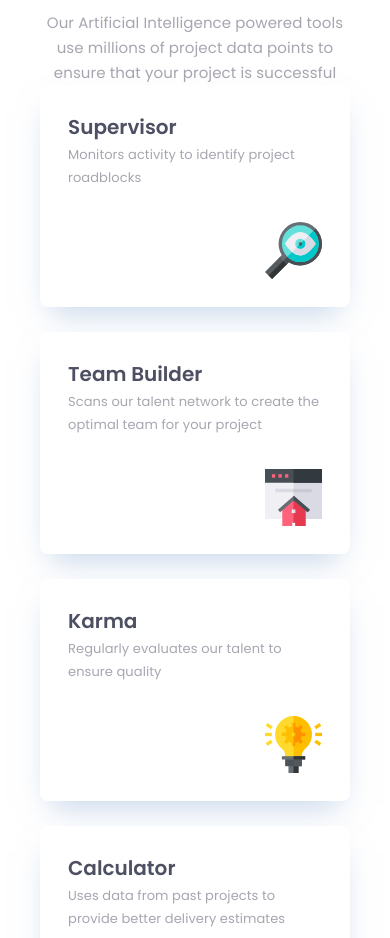
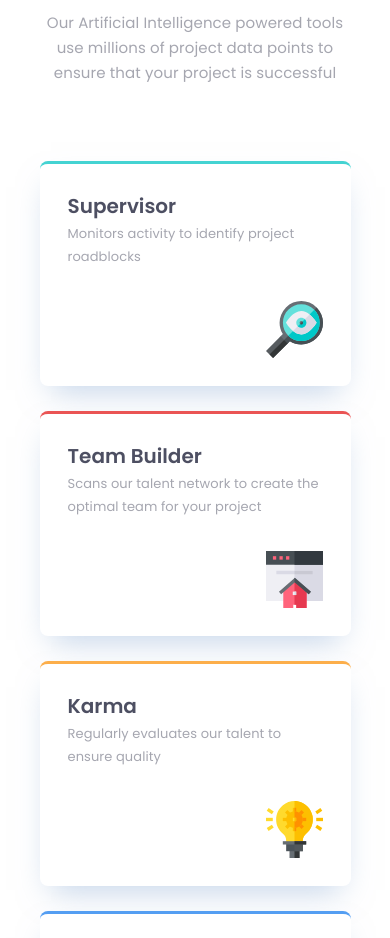
Before and after one commit to Mariam-Mantidze/Four-card-feature-section, a plain HTML site: page index.html in a window 390 px wide. Shown: the part 158-1096 px from the top of the page. Drawn offline with Linux system fonts and the light colour scheme.

Commit message:
refactor mobile

```diff
--- a/index.html
+++ b/index.html
@@ -22,6 +22,7 @@
       </p>
     </header>
 
+    <main>
       <div id="card-section">
         <div class="card aqua">
           <h2 class="title">Supervisor</h2>
@@ -149,7 +150,9 @@
             <path
               d="M20.1504 41.8594H36.8496V50.209H20.1504V41.8594Z"
               fill="#4C545A" />
-          <path d="M28.5 41.8594H36.8496V50.209H28.5V41.8594Z" fill="#52585C" />
+            <path
+              d="M28.5 41.8594H36.8496V50.209H28.5V41.8594Z"
+              fill="#52585C" />
             <path
               d="M40.089 32.7083C38.0186 34.4117 36.8496 36.8161 36.8496 39.321V41.8594H20.1504V39.321C20.1504 36.7826 19.048 34.4117 17.2115 32.9753C12.7027 29.4685 10.1309 24.1917 10.1309 18.4805C10.1309 12.9362 12.6023 7.72643 16.911 4.21916C20.2174 1.54729 24.2582 0 28.5 0C29.8025 0 31.1384 0.133507 32.4408 0.400955C39.655 1.90388 45.3327 7.92648 46.6021 15.2411C47.7376 21.9208 45.3327 28.4665 40.089 32.7083Z"
               fill="#FFDA2D" />
@@ -190,7 +193,9 @@
             <path
               d="M2.59622 29.8895L0.743652 27.1106L5.86475 23.7708L7.71732 26.5496L2.59622 29.8895Z"
               fill="#FFDA2D" />
-          <path d="M50.209 16.8105H57V20.1504H50.209V16.8105Z" fill="#FDBF00" />
+            <path
+              d="M50.209 16.8105H57V20.1504H50.209V16.8105Z"
+              fill="#FDBF00" />
             <path
               d="M54.4038 29.8895L49.2827 26.5496L51.1353 23.7708L56.2564 27.1106L54.4038 29.8895Z"
               fill="#FDBF00" />
@@ -275,5 +280,6 @@
           </svg>
         </div>
       </div>
+    </main>
   </body>
 </html>
--- a/styles.css
+++ b/styles.css
@@ -7,7 +7,6 @@
 body {
   font-family: "Poppins", sans-serif;
   height: 100vh;
-  padding: 85px 40px 78px;
 }
 
 p,
@@ -22,6 +21,14 @@ header {
   flex-direction: column;
   align-items: center;
   text-align: center;
+  padding-top: 85px;
+}
+
+main {
+  display: flex;
+  flex-direction: column;
+  align-items: center;
+  padding: 0px 30px 78px;
 }
 
 header h2 {
@@ -54,9 +61,11 @@ header p {
   display: flex;
   flex-direction: column;
   gap: 25px;
+  margin-top: 76px;
 }
 
 .card {
+  width: 311px;
   border-radius: 8px;
   background: #fff;
   box-shadow: 0px 15px 30px -11px rgba(131, 166, 210, 0.5);
@@ -86,3 +95,19 @@ header p {
   right: 28px;
   bottom: 28px;
 }
+
+.aqua {
+  border-top: 3.552px solid #44d3d2;
+}
+
+.red {
+  border-top: 3.552px solid #ea5454;
+}
+
+.orange {
+  border-top: 3.552px solid #fcae4a;
+}
+
+.blue {
+  border-top: 3.552px solid #549ef2;
+}
```
Lines whose indentation alone changed are shown as unchanged.
